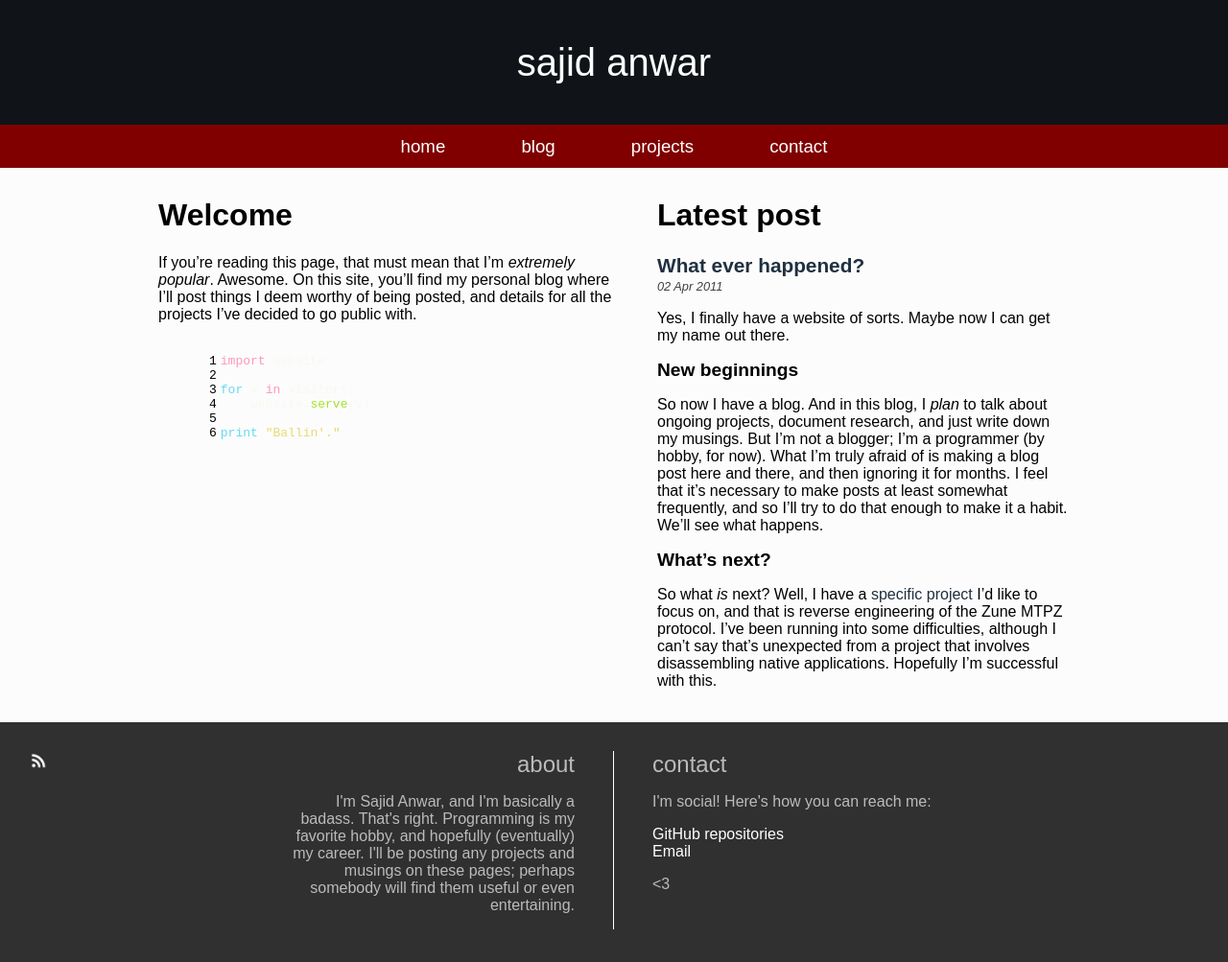
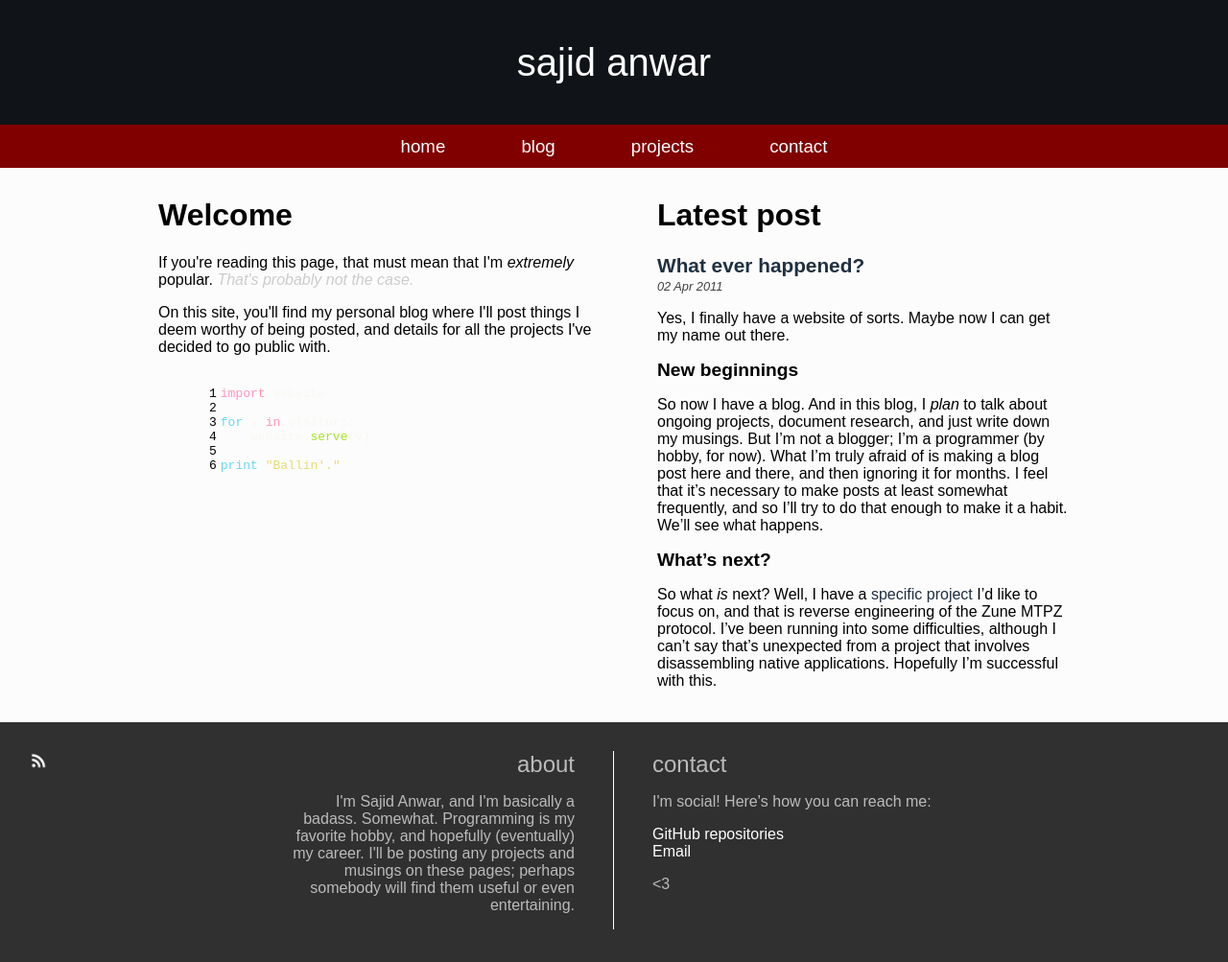
Before and after one commit to kbhomes/kbhomes.github.com, a Jekyll site: the page built from index.html, in a window 1280 px wide. Shown: the whole page at 96% size. Built offline with Jekyll 4.4.1, drawn with Linux system fonts in a browser that asks for light colours; nearby versions of some CDN libraries.

Commit message:
Less 'cocky'.

```diff
--- a/_layouts/default.html
+++ b/_layouts/default.html
@@ -39,7 +39,7 @@
 				<div class="footer_left">
 					<span class="footer_header">about</span>
 					<p>
-					I'm Sajid Anwar, and I'm basically a badass. That's right. Programming
+					I'm Sajid Anwar, and I'm basically a badass. Somewhat. Programming
 					is my favorite hobby, and hopefully (eventually) my career. I'll be posting
 					any projects and musings on these pages; perhaps somebody will find them
 					useful or even entertaining.
--- /dev/null
+++ b/index.html
@@ -0,0 +1,20 @@
+---
+title: Home
+layout: home
+---
+
+<h1>Welcome</h1>
+
+<p>If you're reading this page, that must mean that I'm <em>extremely</em> popular. <span class="secret">That's probably not the case.</span></p>
+
+<p>On this site, you'll find my personal blog where I'll post things I deem worthy of being posted, and details for all the
+projects I've decided to go public with.<p>
+
+{% highlight python linenos=table %}
+import website
+
+for v in visitors:
+    website.serve(v)
+
+print "Ballin'."
+{% endhighlight %}
--- a/index.markdown
+++ /dev/null
@@ -1,19 +0,0 @@
----
-title: Home
-layout: home
----
-
-Welcome
-=======
-
-If you're reading this page, that must mean that I'm *extremely popular*. Awesome. On this site, you'll find my personal
-blog where I'll post things I deem worthy of being posted, and details for all the projects I've decided to go public with.
-
-{% highlight python linenos=table %}
-import website
-
-for v in visitors:
-    website.serve(v)
-
-print "Ballin'."
-{% endhighlight %}
--- a/styles/main.css
+++ b/styles/main.css
@@ -172,3 +172,9 @@ span.footer_header
 {
 	clear: both;
 }
+
+span.secret
+{
+	color: #ccc;
+	font-style: italic;
+}
--- a/styles/projects.css
+++ b/styles/projects.css
@@ -1,9 +1,3 @@
-span.secret
-{
-	color: #eeeeee;
-	font-style: italic;
-}
-
 div.project
 {
 	margin-bottom: 30px;
```
